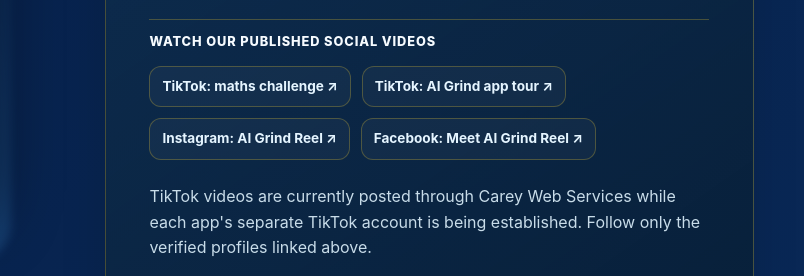
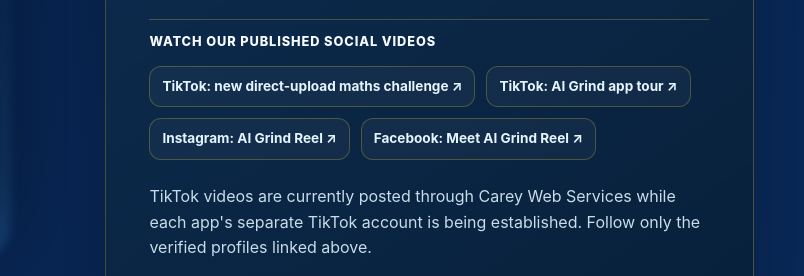
Before and after one commit to noelcarey74-stack/aigrindireland-site, a plain HTML site: page index.html in a window 1280 px wide. Shown: the part 7819-8095 px from the top of the page, 476-1280 px from the left. Drawn offline with Linux system fonts and the light colour scheme.

Commit message:
Link latest directly published TikTok app videos on website

```diff
--- a/index.html
+++ b/index.html
@@ -136,7 +136,7 @@
 <a class="social-feature__social-link" href="https://www.facebook.com/profile.php?id=61596272470632" target="_blank" rel="noopener noreferrer">AI Grind Facebook page ↗</a>
 
           <p class="social-feature__profiles-label social-feature__published-label">Watch our published social videos</p>
-          <a class="social-feature__social-link" href="https://www.tiktok.com/@care.web.services/video/7708370956351212822" target="_blank" rel="noopener noreferrer">TikTok: maths challenge ↗</a>
+          <a class="social-feature__social-link" href="https://www.tiktok.com/@care.web.services/video/7708428907711630615" target="_blank" rel="noopener noreferrer">TikTok: new direct-upload maths challenge ↗</a>
           <a class="social-feature__social-link" href="https://www.tiktok.com/@care.web.services/video/7708154464275811606" target="_blank" rel="noopener noreferrer">TikTok: AI Grind app tour ↗</a>
           <a class="social-feature__social-link" href="https://www.instagram.com/aigrindireland/reel/Dfps7POumrz/" target="_blank" rel="noopener noreferrer">Instagram: AI Grind Reel ↗</a>
           <a class="social-feature__social-link" href="https://www.facebook.com/reel/1895607308486617/" target="_blank" rel="noopener noreferrer">Facebook: Meet AI Grind Reel ↗</a>
```
